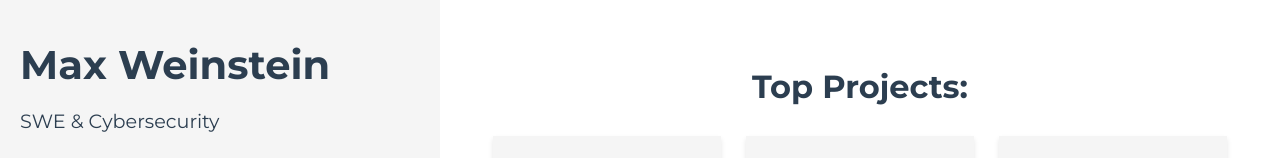
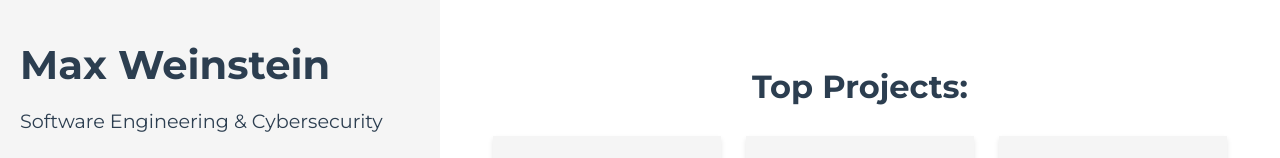
Before and after one commit to m-a-x-w/m-a-x-w.github.io, a Vue app: page / in a window 1280 px wide. Shown: the top 158 px of the page. Built offline with nearby package versions, Linux system fonts and the light colour scheme.

Commit message:
update title (test autodeploy)

```diff
--- a/src/views/Home.vue
+++ b/src/views/Home.vue
@@ -3,7 +3,7 @@
     <div class="left-side">
       <header>
         <h1>Max Weinstein</h1>
-        <p>SWE & Cybersecurity</p>
+        <p>Software Engineering & Cybersecurity</p>
         <p class="about-me-blurb">
             I am a software engineer and cybersecurity enthusiast with a passion for
             learning and problem-solving. I have experience with a variety of
```
